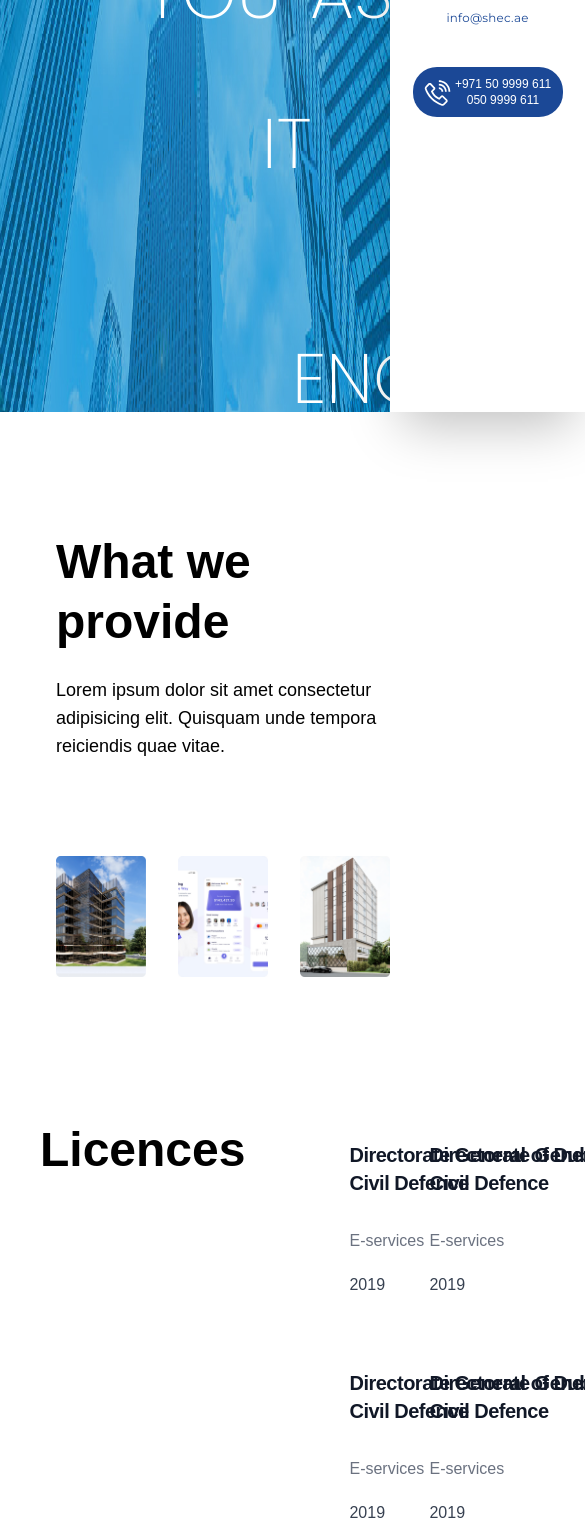
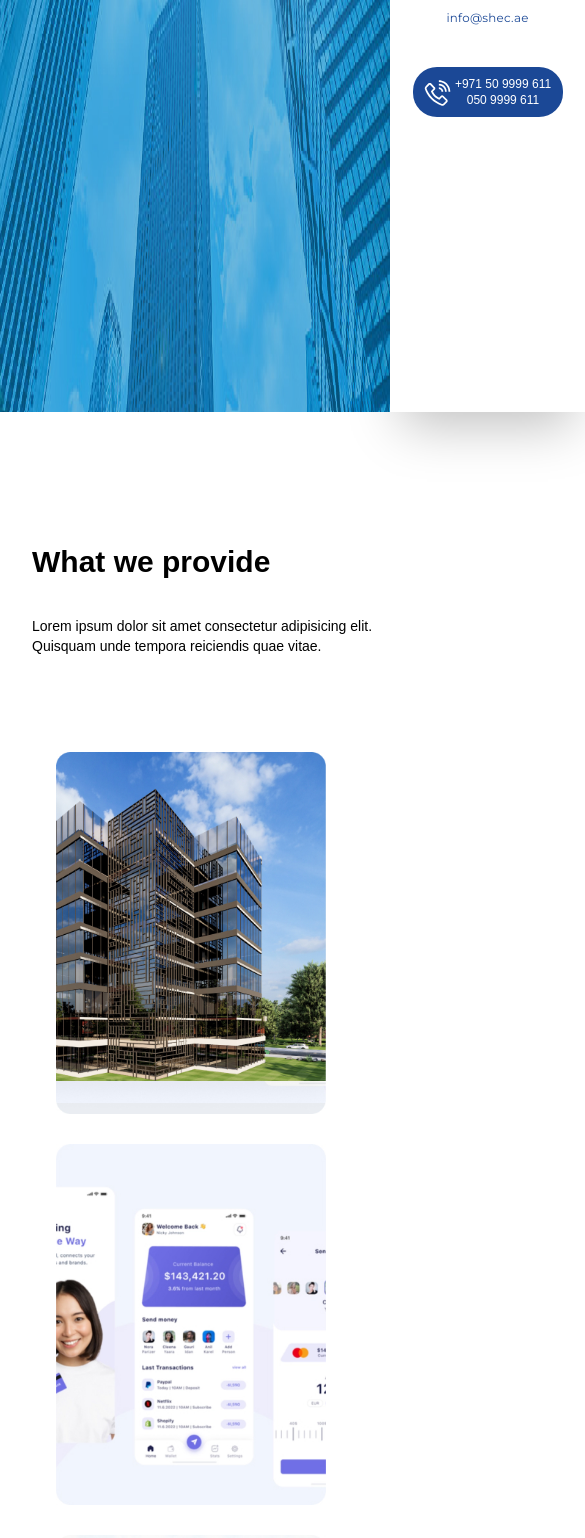
Before and after one commit to marwahavanshika/SHEC, a Next.js app: page /About_Us in a window 390 px wide. Shown: the part 432-1970 px from the top of the page, 585 px wide, since content can reach past the window. Built offline with nearby package versions, Linux system fonts and the light colour scheme; a web font is replaced by a local one; what tailwindcss-animated would draw is missing.

Commit message:
made about us page responsive for tablet and mobile phone

```diff
--- a/app/(Pages)/About_Us/About.css
+++ b/app/(Pages)/About_Us/About.css
@@ -40,6 +40,16 @@
     height: 390.95px;
 
 }
+.client-container {
+    display: grid;
+    /* align-items: center; */
+    justify-content: center;
+    justify-items: center;
+    /* grid-template-columns: 400px 400px 400px; */
+    grid-template-columns: 300px 300px 300px;
+    column-gap: 20px;
+    row-gap: 50px;
+}
 
 /* .ceo-img{
     width: 240px;
@@ -53,7 +63,41 @@
 }
 
 @media screen and (max-width:430px) {
-
+    .img-text {
+        position: absolute;
+        top: 330px;
+        color: white;
+        left: 5px;
+        font-size: 50px;
+        font-variant: small-caps;
+        font-family: 'Poppins';
+    }
+    .img-text p {
+        position: relative;
+        left: 112px;
+        top: -41px;
+        font-weight: 200;
+    }
+    .Licence{
+        display: grid;
+    }
+    .licence-container{
+        grid-template-columns: 270px;
+    }
+    .certi{
+        display: grid;
+        grid-template-columns: 270px;
+        row-gap: 50px;
+    }
+    .client-container{
+        display: grid;
+        grid-template-columns: 270px;
+    }
+    .provide{
+        display: grid;
+        grid-template-columns: 270px;
+        row-gap: 30px;
+    }
 }
 
 @media screen and (min-width: 431px) and (max-width: 770px) {
@@ -79,6 +123,34 @@
         font-variant: small-caps;
         font-family: 'Poppins';
     }
+    .client-container {
+        display: grid;
+        /* align-items: center; */
+        justify-content: center;
+        justify-items: center;
+        /* grid-template-columns: 400px 400px 400px; */
+        grid-template-columns: 300px 300px;
+        column-gap: 20px;
+        row-gap: 50px;
+    }
+    .img-text p {
+        position: relative;
+        left: 158px;
+        top: -58px;
+        font-weight: 200;
+    }
+    .ceo-card{
+        display: flex;
+        margin-left: 13px;
+    }
+    .ceo-img-div{
+        margin-left: -95px;
+        height: 57vh;
+    }
+    .ceo-thought{
+        margin-right: -84px;
+        height: 57vh;
+    }
 }
 
 @media screen and (min-width: 771px) and (max-width: 1024px) {
@@ -98,4 +170,14 @@
         width: 864.91px;
         height: 418.95px;
     }
+    .client-container {
+        display: grid;
+        /* align-items: center; */
+        justify-content: center;
+        justify-items: center;
+        /* grid-template-columns: 400px 400px 400px; */
+        grid-template-columns: 300px 300px 300px;
+        column-gap: 20px;
+        row-gap: 50px;
+    }
 }
--- /dev/null
+++ b/app/(Pages)/About_Us/Aboutcomponents/Clientcard.tsx
@@ -0,0 +1,21 @@
+import React from 'react'
+import '../About.css'
+
+
+interface ClientcardProps {
+    lnk: string;
+}
+
+const Clientcard: React.FC<ClientcardProps> = ({lnk}) => {
+  return (
+    <div className='w-11/12'>
+            <div className="  ">
+                <a href="#">
+                    <img className="rounded-2xl object-cover h-[210px] sm:h-[160px] md:h-[300px] lg:h-[300px] xl:h-[300px] 2xl:h-[300px] w-full" src={lnk} alt="" />
+                </a>
+            </div>
+    </div>
+  )
+}
+
+export default Clientcard
--- a/app/(Pages)/About_Us/page.tsx
+++ b/app/(Pages)/About_Us/page.tsx
@@ -1,6 +1,7 @@
 import Image from 'next/image';
 import './About.css'
 import Licencecard from "./Aboutcomponents/Licencecard";
+import Clientcard from './Aboutcomponents/Clientcard';
 
 const licence = [{
     licenceTitle: "Directorate General of Dubai Civil Defence",
@@ -24,6 +25,26 @@ const licence = [{
     }
 ]
 
+const client = [{
+    imgLink: "/images/client.jpg",
+    },
+    {
+    imgLink: "/images/client.jpg",
+    },
+    {
+    imgLink: "/images/client.jpg",
+    },
+    {
+    imgLink: "/images/client.jpg",
+    },
+    {
+    imgLink: "/images/client.jpg",
+    },
+    {
+    imgLink: "/images/client.jpg",
+    }
+]
+
 export default function AboutUs () {
     return (
         <>
@@ -36,22 +57,22 @@ export default function AboutUs () {
                 <p text-center>we engineer it</p>
             </div>
 
-            <div className="text ml-14">
+            <div className="text ml-8 md:ml-14">
                 <br/>
                 <br/>
                 <br/>
                 <br/>
                 <br />
-                <h3 className="font-bold lg:font-[600px] xl:font-bold text-5xl/[60px] lg:text-4xl/[30px] xl:text-5xl/[60px]">What we provide</h3>
+                <h3 className="font-bold lg:font-[600px] xl:font-bold text-3xl/[60px] md:text-4xl/[30px] lg:text-4xl/[30px] xl:text-5xl/[60px]">What we provide</h3>
                 <br/>
-                <p className="font-normal text-lg">Lorem ipsum dolor sit amet consectetur adipisicing elit. Quisquam unde tempora reiciendis quae vitae.</p>
+                <p className="font-normal text-sm md:text-base lg:text-lg">Lorem ipsum dolor sit amet consectetur adipisicing elit. Quisquam unde tempora reiciendis quae vitae.</p>
                 <br/>
                 <br/>
                 <br/>
                 <br/>
             </div>
 
-            <div className='ml-14 lg:mr-[55px] xl:mr-[0px] flex flex-1 gap-x-8 mb-36'>
+            <div className='provide  md:w-[85%] ml-14 lg:mr-[55px] xl:mr-[0px] flex flex-1 lg:w-full gap-x-8 mb-20 md:mb-16 lg:mb-36'>
                 <div className="parent text-center">
                     <Image src="/images/bldg1.jpg" alt="bldg1"   width="367" height="0" className='about-image1' />
                 </div>
@@ -63,9 +84,11 @@ export default function AboutUs () {
                 </div>
             </div>
 
-            <div className='Licence flex flex-1 gap-x-8 mb-24 w-full lg:w-[95%] xl:w-full'>
-                <p className='font-bold text-5xl/[57px] md:text-4xl/[57px]  lg:text-4xl/[57px] xl:text-5xl/[57px] ml-10'>Licences</p>
-                <div className='licence-container pl-8 md:pl-4 lg:pl-8 xl:pl-8 grid grid-cols-2 ml-10 gap-x-20 md:gap-x-8 lg:gap-x-20 xl:gap-x-20'>
+            <div className='Licence flex flex-1 gap-x-8 mb-4 md:mb-24 w-full lg:w-[95%] xl:w-full'>
+                <div className='ml-[35px] md:ml-[15px] lg:ml-[0px]'>
+                    <p className='font-bold text-4xl/[57px] md:text-4xl/[57px]  lg:text-4xl/[57px] xl:text-5xl/[57px] ml-10'>Licences</p>
+                </div>
+                <div className='licence-container pl-8 md:pl-4 lg:pl-8 xl:pl-8 grid grid-cols-2 ml-10 gap-x-20 md:gap-x-0 lg:gap-x-20 xl:gap-x-20'>
                                 {licence.map(licence => (
                                     <Licencecard
                                     title={licence.licenceTitle}
@@ -74,32 +97,32 @@ export default function AboutUs () {
                                     />
                                 ))
                                 }
-                    </div>
+                </div>
             </div>
 
             <div>
-                <p className='font-bold text-5xl/[30px] lg:text-4xl/[30px] xl:text-5xl/[30px] ml-56 lg:ml-14 xl:ml-[168px] mb-16 justify-center'>Certifications</p>
-                <div className='certi ml-14 lg:ml-[118px] xl:ml-14 flex flex-1 lg:w-[80%] xl:w-[90%] gap-x-8 lg:gap-0 xl:gap-x-8 mb-36 justify-center'>
+                <p className='font-bold text-4xl/[30px] md:text-4xl/[30px] lg:text-4xl/[30px] xl:text-5xl/[30px] ml-20 md:ml-14 lg:ml-14 xl:ml-[168px] mb-8 md:mb-8 lg:mb-16 justify-center'>Certifications</p>
+                <div className='certi md:ml-14 lg:ml-[118px] xl:ml-14 flex flex-1 md:w-[85%] lg:w-[80%] xl:w-[90%] gap-x-8 lg:gap-0 xl:gap-x-8 mb-36 md:mb-16 lg:mb-36 justify-center'>
                     <div className="cer text-center">
-                        <Image src="/images/certificate1.jpg" alt="bldg1"  className='about-image1 w-[337px] lg:w-[290px] xl:w-[337px] mb-12' width="337"  height="0" />
+                        <Image src="/images/certificate1.jpg" alt="bldg1"  className='about-image1 w-[337px] lg:w-[290px] xl:w-[337px] mb-4 md:mb-8' width="337"  height="0" />
                         <div className='w-80'>
-                            <p className=' text-center font-semibold text-sm text-[#1B4896] lg:mr-[25px] xl:mr-[0px]'>
+                            <p className=' text-center font-semibold text-sm text-[#1B4896] mr-[45px] md:mr-[0px] lg:mr-[25px] xl:mr-[0px]'>
                             QUALITY MANAGEMENT SYSTEM CERTIFICATE OF APPROVAL
                             </p>
                         </div>
                     </div>
                     <div className="cer text-center">
-                        <Image src="/images/certificate2.jpg" alt="bldg2" className='about-image2 w-[337px] lg:w-[290px] xl:w-[337px] mb-12' width="337"  height="0"/>
+                        <Image src="/images/certificate2.jpg" alt="bldg2" className='about-image2 w-[337px] lg:w-[290px] xl:w-[337px] mb-4 md:mb-8' width="337"  height="0"/>
                         <div className='w-80'>
-                            <p className=' text-center font-semibold text-sm text-[#1B4896] lg:mr-[25px] xl:mr-[0px]'>
+                            <p className=' text-center font-semibold text-sm text-[#1B4896] mr-[40px] md:mr-[0px] lg:mr-[25px] xl:mr-[0px]'>
                             ENVIRONMENTAL MANAGEMENT SYSTEM CERTIFICATE OF APPROVAL
                             </p>
                         </div>
                     </div>
                     <div className="cer text-center ">
-                        <Image src="/images/certificate3.jpg" alt="bldg3"  className='about-image3 w-[337px] lg:w-[290px] xl:w-[337px] mb-12' width="337"  height="0"/>
+                        <Image src="/images/certificate3.jpg" alt="bldg3"  className='about-image3 w-[337px] lg:w-[290px] xl:w-[337px] mb-4 md:mb-8' width="337"  height="0"/>
                         <div className='w-80'>
-                            <p className=' text-center font-semibold text-sm text-[#1B4896] lg:mr-[15px] xl:mr-[0px]'>
+                            <p className=' text-center font-semibold text-sm text-[#1B4896] mr-[45px] md:mr-[0px] lg:mr-[15px] xl:mr-[0px]'>
                             OCCUPATIONAL HEALTH AND SAFETY MANAGEMENT SYSTEM CERTIFICATE OF APPROVAL
                             </p>
                         </div>
@@ -108,11 +131,11 @@ export default function AboutUs () {
             </div>
 
 
-            <div className='w-full lg:w-[95%] xl:w-full'>
+            <div className='w-full lg:w-[100%] xl:w-full mb-36 md:mb-16 lg:mb-36'>
                 <div className='justify-center'>
-                    <p className='font-bold text-4xl/[30px] ml-80 lg:ml-16 xl:ml-[300px] mb-16'>Client Reviews</p>
+                    <p className='font-semibold md:font-bold text-2xl/[30px] ml-24 md:ml-24 lg:ml-16 xl:ml-[270px] mb-8 md:mb-4 lg:mb-8'>Client Reviews</p>
                 </div>
-                <div className="ml-14 flex flex-1 gap-x-8 mb-4 justify-center">
+                {/* <div className="ml-14 flex flex-1 gap-x-8 mb-4 justify-center">
                     <Image src="/images/client.jpg" alt="bldg2" width="280"  height="0" className='about-image2 mb-12 rounded-2xl' />
                     <Image src="/images/client.jpg" alt="bldg2" width="280"  height="0" className='about-image2 mb-12 rounded-2xl' />
                     <Image src="/images/client.jpg" alt="bldg2" width="280"  height="0" className='about-image2 mb-12 rounded-2xl' />
@@ -122,24 +145,32 @@ export default function AboutUs () {
                     <Image src="/images/client.jpg" alt="bldg2" width="280"  height="0" className='about-image2 mb-12 rounded-2xl ' />
                     <Image src="/images/client.jpg" alt="bldg2" width="280"  height="0" className='about-image2 mb-12 rounded-2xl' />
                     <Image src="/images/client.jpg" alt="bldg2" width="280"  height="0" className='about-image2 mb-12 rounded-2xl' />
+                </div> */}
+                <div className='client-container p-8'>
+                    {client.map(client => (
+                        <Clientcard
+                            lnk={client.imgLink}
+                        />
+                    ))
+                    }
                 </div>
             </div>
 
 
 
             <div className='flex justify-center'>
-                <div className="ceo-card max-w-md w-full lg:max-w-full lg:flex ">
-                        <div className=" flex-none text-center overflow-hidden rounded-bl-3xl" title="Woman holding a mug">
+                <div className="ceo-card max-w-md w-full lg:max-w-full lg:flex md:mb-20 lg:mb-0">
+                        <div className="ceo-img-div flex-none text-center overflow-hidden rounded-bl-3xl" title="Woman holding a mug">
                             <a href="#">
-                            <Image  src="/images/ceo.jpg" alt="ceo image" width="360" height="450" className="ceo-img"/>
+                            <img  src="/images/ceo.jpg" alt="ceo image"  className="ceo-img w-[360px] md:w-[280px] lg:w-[360px] h-[450px] md:h-[390px] lg:h-[450px]"/>
                             </a>
                         </div>
-                        <div className="ceo-thought bg-white rounded-b p-20 flex flex-col justify-between leading-normal rounded-br-3xl">
+                        <div className="ceo-thought bg-white rounded-b p-20 md:p-8 lg:p-20 flex flex-col justify-between leading-normal rounded-br-3xl">
                             <div className="mb-10">
-                                <div className="text-gray-900 font-bold text-3xl/[46px] mb-6">
+                                <div className="text-gray-900 font-bold text-3xl/[46px] md:text-xl/[46px] lg:text-3xl/[46px] mb-6">
                                 Hear What our ceo says
                                 </div>
-                                <p className="text-gray-700 font-normal text-base/[38px] mb-10">
+                                <p className="text-gray-700 font-normal text-base/[38px] md:text-sm/[38px] lg:text-base/[38px] mb-10">
                                 Silver Heights, a premier UAE consulting firm since 2016, pioneers engineering and architecture, delivering world-class design and project management, transforming visions into reality with quality service
                                 </p>
                                 <p className='font-bold text-lg/[14px]'>Al Shaikh Zayed</p>
```
